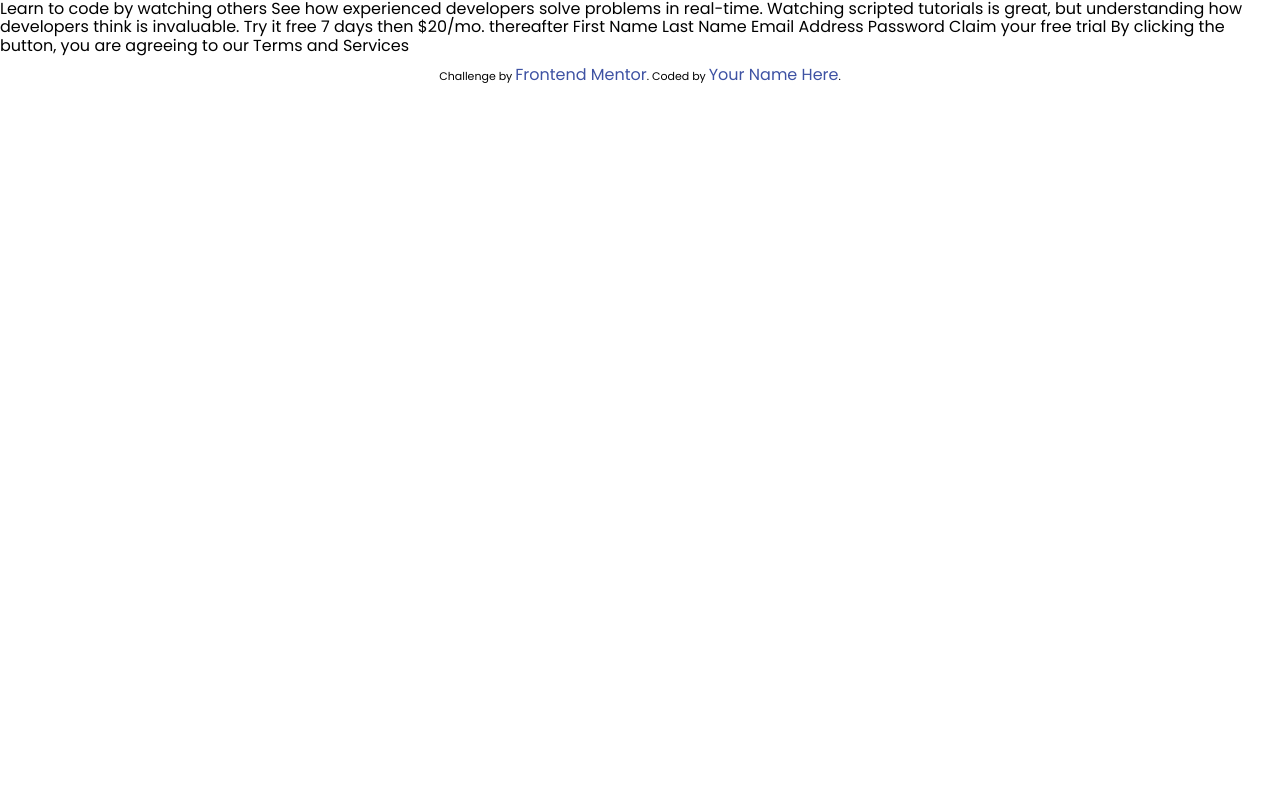
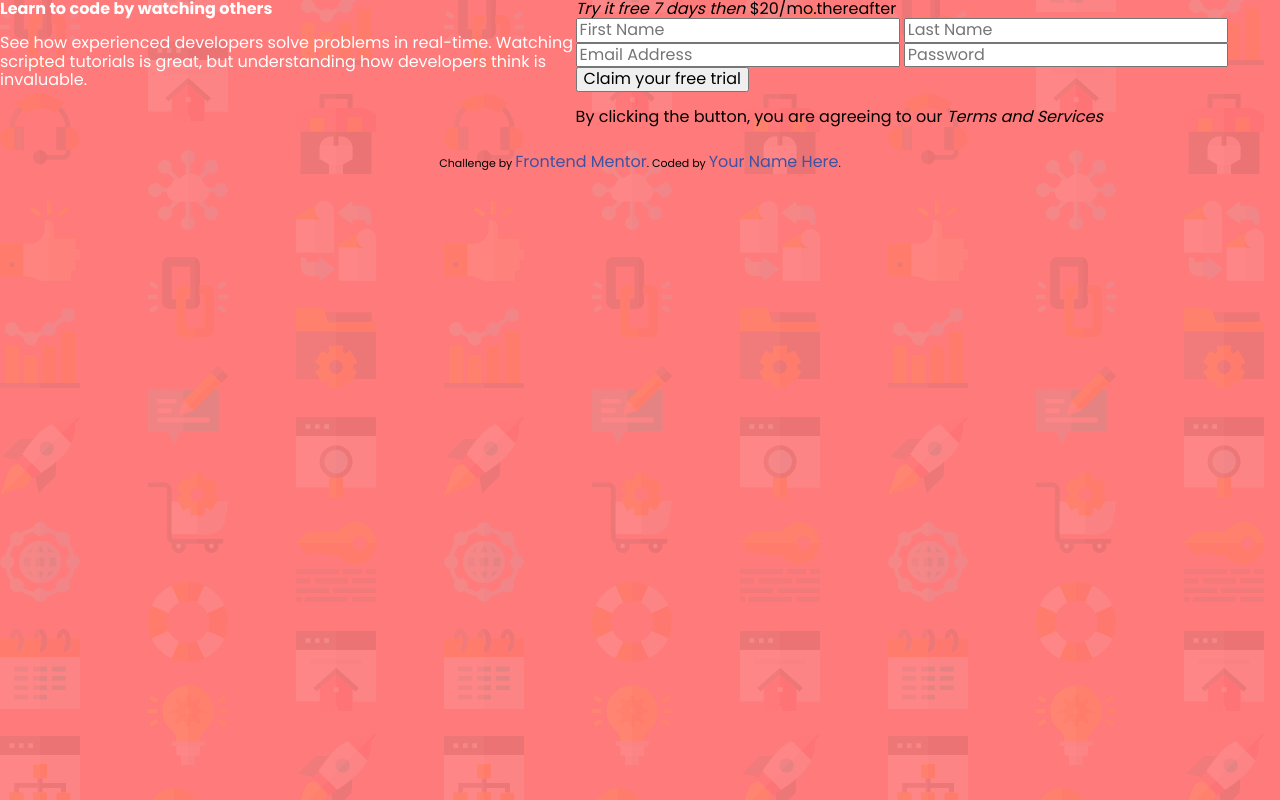
Before and after one commit to JoaoPurificacao/praxis-padrao-projeto, a plain HTML site: page index.html in a window 1280 px wide. Drawn offline with Linux system fonts and the light colour scheme.

Commit message:
Display flex entre telas definido

```diff
--- /dev/null
+++ b/assets/css/background.css
@@ -0,0 +1,5 @@
+.background{
+    height: 100vh;
+    background-color: var(--red);
+    width: 100vw;
+}
--- /dev/null
+++ b/assets/css/banner.css
@@ -0,0 +1,3 @@
+.banner{
+    display: flex;
+}
--- /dev/null
+++ b/assets/css/banner__text.css
@@ -0,0 +1,11 @@
+.banner__text{
+
+}
+
+.banner__text__title{
+    color: rgb(255, 255, 255);
+}
+
+.banner__text__p{
+    color: rgb(255, 255, 255);
+}
--- /dev/null
+++ b/assets/css/desktop/background.css
@@ -0,0 +1,5 @@
+@media screen and (min-width:992px) {
+    .background{
+        background-image: url("../../images/bg-intro-desktop.png");
+    }
+}
--- /dev/null
+++ b/assets/css/desktop/banner.css
@@ -0,0 +1,5 @@
+@media screen and (min-width:992px) {
+    .banner{
+        flex-direction: row;
+    }
+}
--- /dev/null
+++ b/assets/css/mobile/background.css
@@ -0,0 +1,5 @@
+@media screen and (max-width:992px) {
+    .background{
+        background-image: url("../../images/bg-intro-mobile.png");
+    }
+}
--- /dev/null
+++ b/assets/css/mobile/banner.css
@@ -0,0 +1,5 @@
+@media screen and (max-width:992px) {
+    .banner{
+        flex-direction: column;
+    }
+}
--- a/index.html
+++ b/index.html
@@ -8,24 +8,37 @@
   <link rel="stylesheet" href="./assets/css/reset.css">
   <link rel="stylesheet" href="./assets/css/normalize.css">
   <link rel="stylesheet" href="./assets/css/style.css">
+  <link rel="stylesheet" href="./assets/css/background.css">
+  <link rel="stylesheet" href="./assets/css/banner.css">
+  <link rel="stylesheet" href="./assets/css/banner__text.css">
+  <link rel="stylesheet" href="./assets/css/mobile/background.css">
+  <link rel="stylesheet" href="./assets/css/mobile/banner.css">
+  <link rel="stylesheet" href="./assets/css/desktop/background.css">
+  <link rel="stylesheet" href="./assets/css/desktop/banner.css">
 </head>
-<body>
-  <main>
-    Learn to code by watching others
-
-    See how experienced developers solve problems in real-time. Watching scripted tutorials is great,
-    but understanding how developers think is invaluable.
-
-    Try it free 7 days then $20/mo. thereafter
-
-    First Name
-    Last Name
-    Email Address
-    Password
-
-    Claim your free trial
-
-    By clicking the button, you are agreeing to our Terms and Services
+<body class="background">
+  <main class="banner">
+    <section class="banner__text">
+      <h2 class="banner__text__title">
+        Learn to code by watching others
+      </h2>
+      <p class="banner__text__p">
+        See how experienced developers solve problems in real-time. Watching scripted tutorials is great, but understanding how developers think is invaluable.
+      </p>
+    </section>
+    <section class="banner__signature">
+      <div class="banner__signature__trial">
+        <span><em>Try it free 7 days then</em> $20/mo.thereafter</span>
+      </div>
+      <form action="" class="banner__signature__form">
+        <input type="text" placeholder="First Name" class="banner__signature__form__input">
+        <input type="text" placeholder="Last Name" class="banner__signature__form__input">
+        <input type="email" placeholder="Email Address" class="banner__signature__form__input">
+        <input type="password" placeholder="Password" class="banner__signature__form__input">
+        <input type="submit" value="Claim your free trial" class="banner__signature__form__submit">
+        <p>By clicking the button, you are agreeing to our <em>Terms and Services</em></p>
+      </form>
+    </section>
   </main>
 
   <footer>
```
Also changed, not shown: assets/css/banner__signature.css (added).
